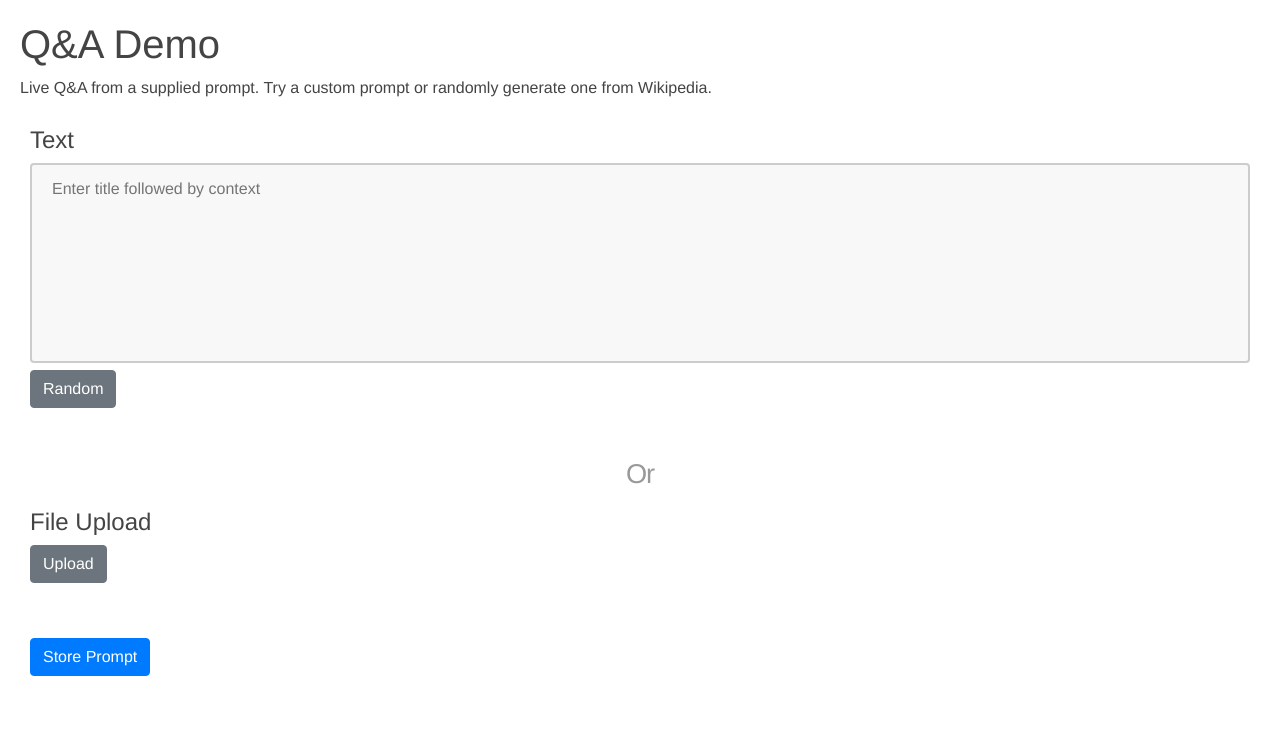
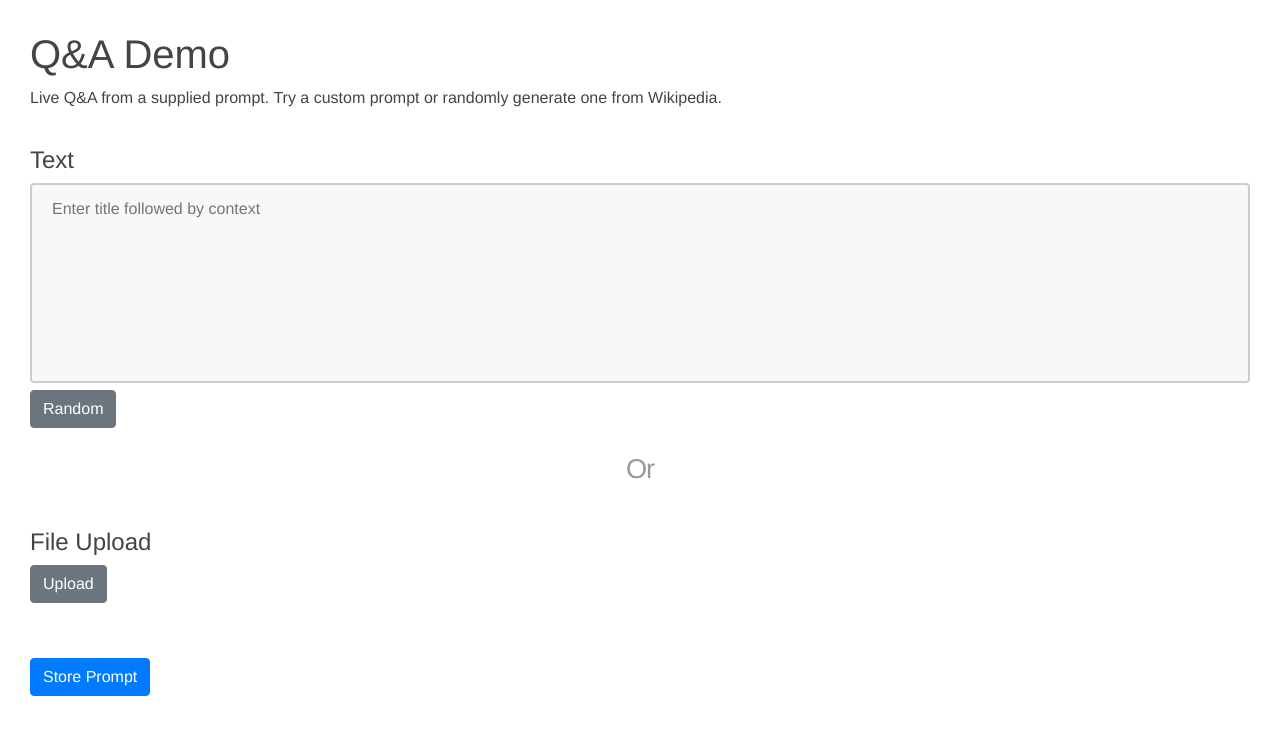
Before and after one commit to henryzxu/bert-qa-demo, a Flask app: template app/templates/index.html in a window 1280 px wide. Shown: the top 735 px of the page. Run offline with Flask 2, Linux system fonts and the light colour scheme; the template is opened without the code that fills it, so the values that code supplies are empty; some libraries are stand-ins or nearby versions.

Commit message:
small css improvements

```diff
--- a/app/static/css/main.css
+++ b/app/static/css/main.css
@@ -113,7 +113,7 @@ grid-column: 2;
 .or {
 
   text-align: center;
-  margin-top: 50px
+  margin-top: 25px
 }
 
 .bottom-left {
@@ -155,7 +155,6 @@ margin: 0px;
 .pace {
   -webkit-pointer-events: none;
   pointer-events: none;
-
   -webkit-user-select: none;
   -moz-user-select: none;
   user-select: none;
@@ -174,6 +173,62 @@ margin: 0px;
   width: 100%;
   height: 2px;
 }
+
+.pace .pace-progress-inner {
+  display: block;
+  position: absolute;
+  right: 0px;
+  width: 100px;
+  height: 100%;
+  box-shadow: 0 0 10px #29d, 0 0 5px #29d;
+  opacity: 1.0;
+  -webkit-transform: rotate(3deg) translate(0px, -4px);
+  -moz-transform: rotate(3deg) translate(0px, -4px);
+  -ms-transform: rotate(3deg) translate(0px, -4px);
+  -o-transform: rotate(3deg) translate(0px, -4px);
+  transform: rotate(3deg) translate(0px, -4px);
+}
+
+.pace .pace-activity {
+  display: block;
+  position: fixed;
+  z-index: 2000;
+  top: 15px;
+  right: 15px;
+  width: 14px;
+  height: 14px;
+  border: solid 2px transparent;
+  border-top-color: #29d;
+  border-left-color: #29d;
+  border-radius: 10px;
+  -webkit-animation: pace-spinner 400ms linear infinite;
+  -moz-animation: pace-spinner 400ms linear infinite;
+  -ms-animation: pace-spinner 400ms linear infinite;
+  -o-animation: pace-spinner 400ms linear infinite;
+  animation: pace-spinner 400ms linear infinite;
+}
+
+@-webkit-keyframes pace-spinner {
+  0% { -webkit-transform: rotate(0deg); transform: rotate(0deg); }
+  100% { -webkit-transform: rotate(360deg); transform: rotate(360deg); }
+}
+@-moz-keyframes pace-spinner {
+  0% { -moz-transform: rotate(0deg); transform: rotate(0deg); }
+  100% { -moz-transform: rotate(360deg); transform: rotate(360deg); }
+}
+@-o-keyframes pace-spinner {
+  0% { -o-transform: rotate(0deg); transform: rotate(0deg); }
+  100% { -o-transform: rotate(360deg); transform: rotate(360deg); }
+}
+@-ms-keyframes pace-spinner {
+  0% { -ms-transform: rotate(0deg); transform: rotate(0deg); }
+  100% { -ms-transform: rotate(360deg); transform: rotate(360deg); }
+}
+@keyframes pace-spinner {
+  0% { transform: rotate(0deg); transform: rotate(0deg); }
+  100% { transform: rotate(360deg); transform: rotate(360deg); }
+}
+
 
 .hidden {
   display: none;
@@ -198,4 +253,8 @@ margin: 0px;
   margin: 0;
 }
 
+.intro {
+  padding: 10px;
+}
+
 .hilite {color: dodgerblue;}
--- a/app/static/script.js
+++ b/app/static/script.js
@@ -32,8 +32,9 @@ $('button#reset-btn').on('click', function() {
     $("#reset-context").hide();
     $("#question-input").hide();
     $(".history").show();
+    $("#history").prepend("<br>");
     $("#history").prepend($("#result").html());
-    $("#history").prepend(("<p>" + $("#context-data").html()  + "</p>").replace("hilite", ""));
+    $("#history").prepend($("#context-data").html().replace("hilite", ""));
     $("#history").prepend(("<h4>" + $("#context-title").html() + "</h4>").replace("hilite", ""));
     $("#context-title").html("");
     $("#context-data").html("");
@@ -66,20 +67,3 @@ function highlight(element, start, end) {
         item.html(str);
     }
 }
-
-function restore(element, start, end) {
-    if (start > -1) {
-        var item = $(element);
-        var str = item.data("origHTML");
-        if (!str) {
-            str = item.html();
-            item.data("origHTML", str);
-        }
-        str = str.substr(0, start) +
-            '<span class="hilite">' +
-            str.substr(start, end - start + 1) +
-            '</span>' +
-            str.substr(end + 1);
-        item.html(str);
-    }
-}
--- a/app/templates/index.html
+++ b/app/templates/index.html
@@ -1,12 +1,14 @@
 {%  extends "layout.html" %}
 
 {% block body %}
+    <div class="intro">
     <h1>
         Q&A Demo
     </h1>
     <p>
     Live Q&A from a supplied prompt. Try a custom prompt or randomly generate one from Wikipedia.
     </p>
+        </div>
        <div id="store-context" class="context">
     <div class="wrapper">
 
@@ -58,9 +60,6 @@
 
 
     <div class="squad-results">
-
-
-        <br>
         <div>
                 <span id=result></span>
         </div>
```
